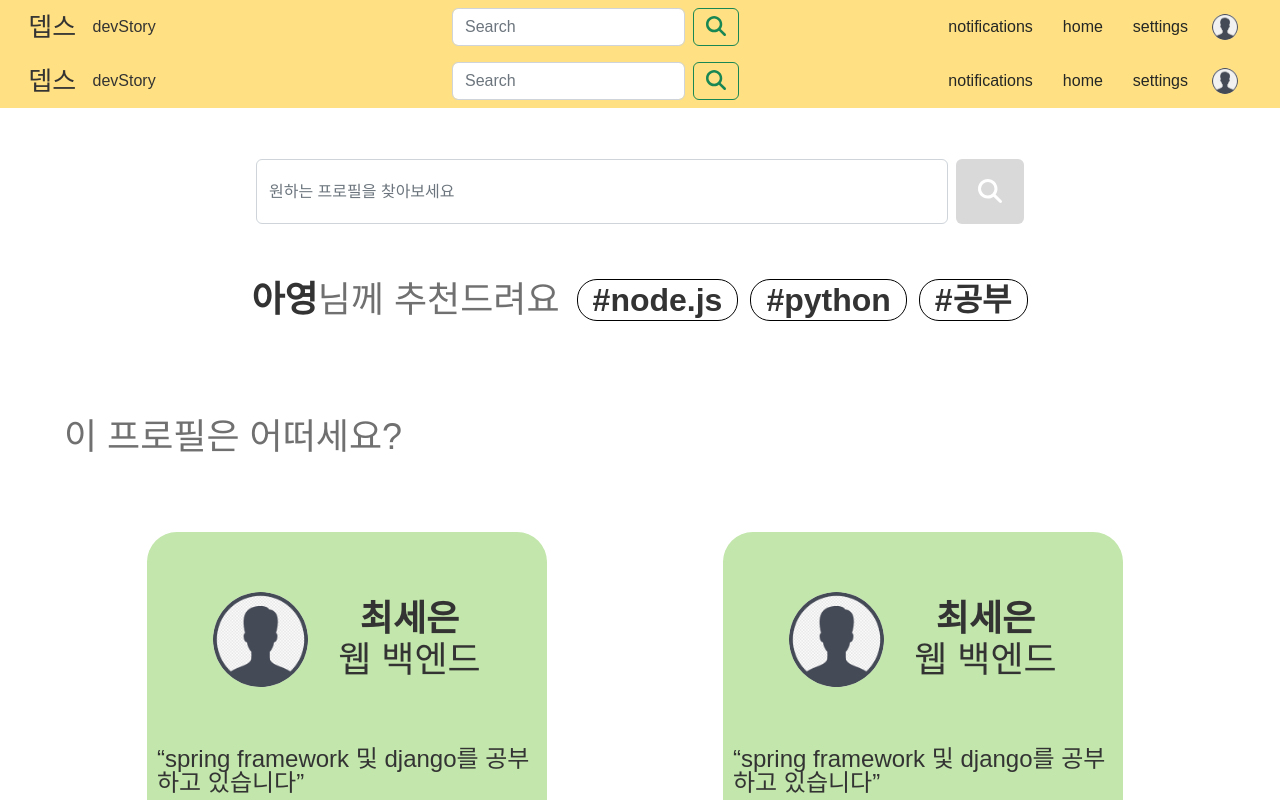
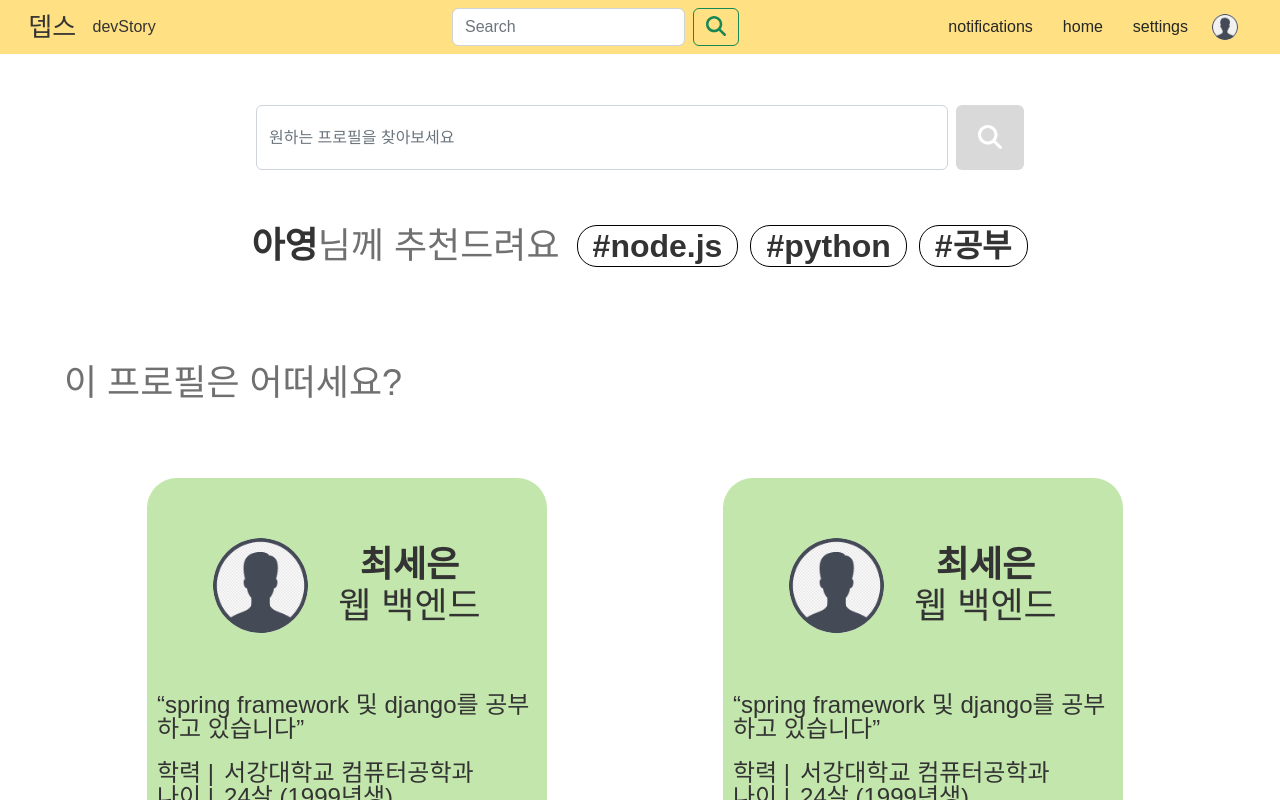
Before and after one commit to Ahyoung-Kim/LikeLion_Hackathon, a React (Create React App) app in the folder client/devs/: page /search in a window 1280 px wide. Shown: the top 800 px of the page. Built offline with nearby package versions, Linux system fonts and the light colour scheme; a web font is replaced by a local one.

Commit message:
edited searchpage

```diff
--- a/client/devs/package.json
+++ b/client/devs/package.json
@@ -15,11 +15,11 @@
     "bootstrap": "^5.2.0",
     "http-proxy-middleware": "^2.0.6",
     "react": "^18.2.0",
-    "react-bootstrap": "^2.4.0",
+    "react-bootstrap": "^2.5.0",
     "react-cookie": "^4.1.1",
     "react-dom": "^18.2.0",
     "react-router-dom": "^6.3.0",
-    "react-scripts": "5.0.1",
+    "react-scripts": "^5.0.1",
     "styled-components": "^5.3.5",
     "styled-reset": "^4.4.2",
     "web-vitals": "^2.1.4"
--- a/client/devs/src/components/search/SearchPage.jsx
+++ b/client/devs/src/components/search/SearchPage.jsx
@@ -5,13 +5,12 @@ import './search.css';
 import {FontAwesomeIcon} from "@fortawesome/react-fontawesome";
 import {faMagnifyingGlass, faHouse, faBell, faGear} from "@fortawesome/free-solid-svg-icons";
 
-import NavigationBar from '../NavigationBar';
 import ProfileCard from './ProfileCard';
 import AdCard from './AdCard';
 const SearchPage = () => {
   return (
     <>
-        <NavigationBar></NavigationBar>
+
         <div className='search-div'>
             <Form className="main-search-bar">
             <Form.Control
```
Also changed, not shown: 1 other file (tests, documents, lock files or other folders).
